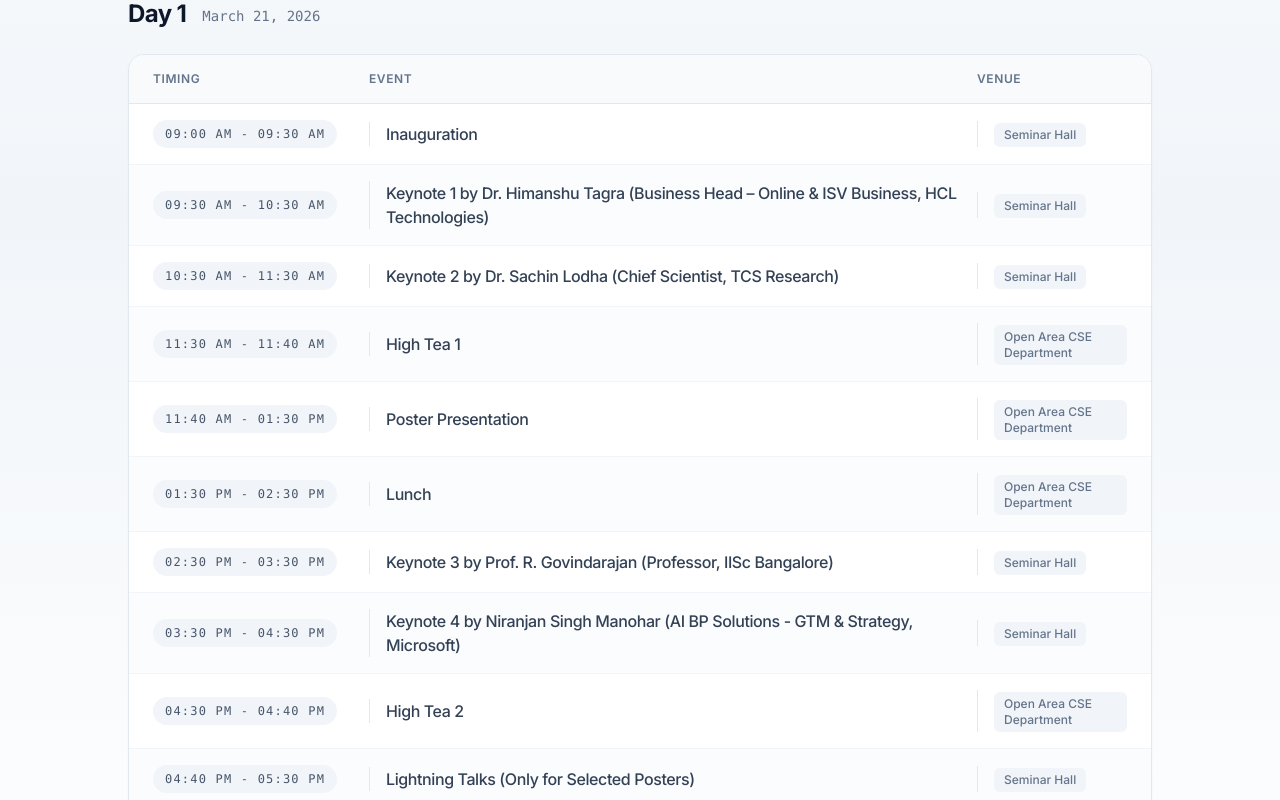
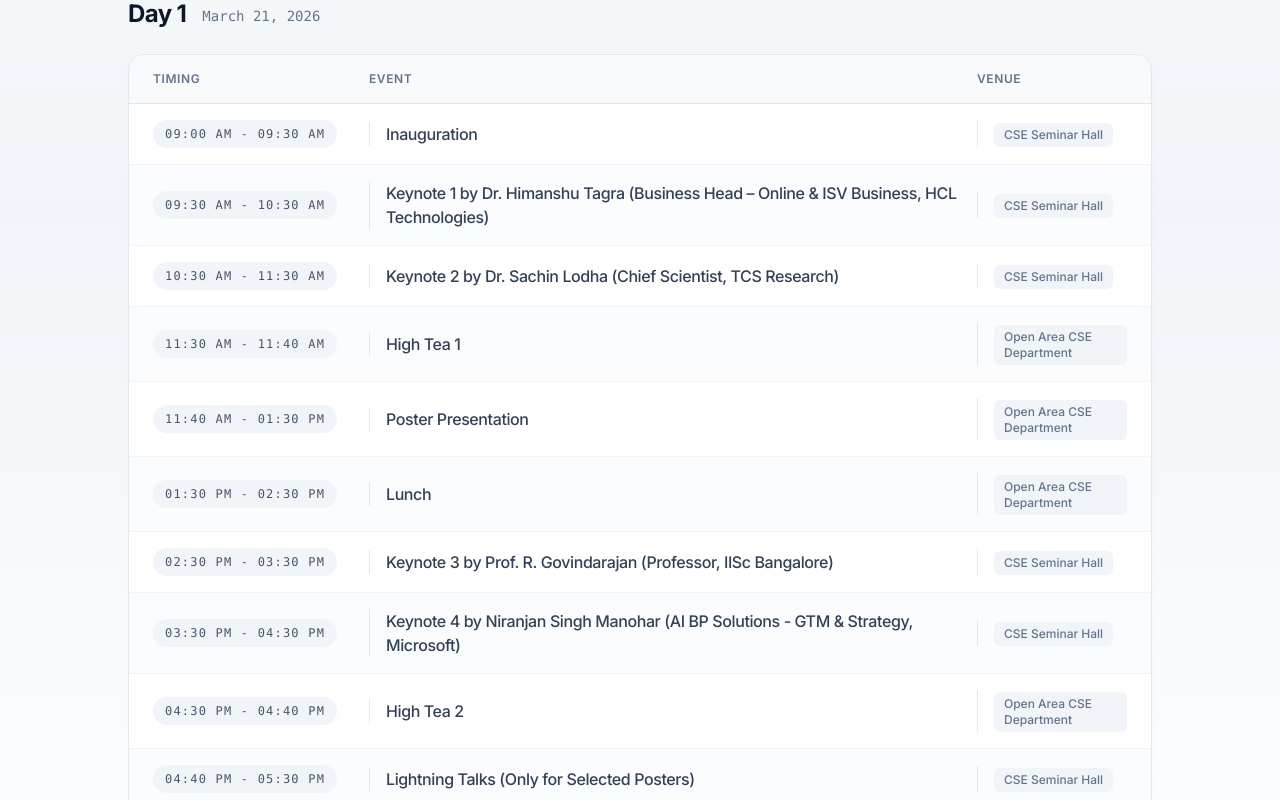
Before and after one commit to encodedCoder/syntacs2026, a Next.js app: page /program in a window 1280 px wide. Shown: the part 1160-1960 px from the top of the page. Built offline with nearby package versions, Linux system fonts and the light colour scheme.

Commit message:
Update default venue from Seminar Hall to CSE Seminar Hall

```diff
--- a/src/components/ProgramPreview.tsx
+++ b/src/components/ProgramPreview.tsx
@@ -5,10 +5,10 @@ import { ArrowRight } from "lucide-react";
 import Link from "next/link";
 
 const schedule = [
-  { time: "Day 1 | 09:00 AM", event: "Inauguration", location: "Seminar Hall" },
-  { time: "Day 1 | 09:30 AM", event: "Keynote 1 by Dr. Himanshu Tagra", location: "Seminar Hall" },
+  { time: "Day 1 | 09:00 AM", event: "Inauguration", location: "CSE Seminar Hall" },
+  { time: "Day 1 | 09:30 AM", event: "Keynote 1 by Dr. Himanshu Tagra", location: "CSE Seminar Hall" },
   { time: "Day 1 | 11:40 AM", event: "Posters", location: "Open Area CSE Department" },
-  { time: "Day 1 | 02:30 PM", event: "Keynote 3 by Prof. R. Govindarajan", location: "Seminar Hall" },
+  { time: "Day 1 | 02:30 PM", event: "Keynote 3 by Prof. R. Govindarajan", location: "CSE Seminar Hall" },
 ];
 
 const ProgramPreview = () => {
--- a/src/components/Schedule.tsx
+++ b/src/components/Schedule.tsx
@@ -92,7 +92,7 @@ const Schedule = () => {
                       <div className="flex-shrink-0 sm:border-l sm:border-slate-200 sm:pl-4">
                         <span className="sm:hidden text-xs font-semibold text-slate-500 uppercase tracking-wider mb-1 block mt-2">Venue</span>
                         <span className="inline-flex items-center text-[11px] sm:text-xs font-medium text-slate-500 bg-slate-100 px-2.5 py-1 rounded-md">
-                          {(item as any).venue || "Seminar Hall"}
+                          {(item as any).venue || "CSE Seminar Hall"}
                         </span>
                       </div>
                     </motion.div>
```
